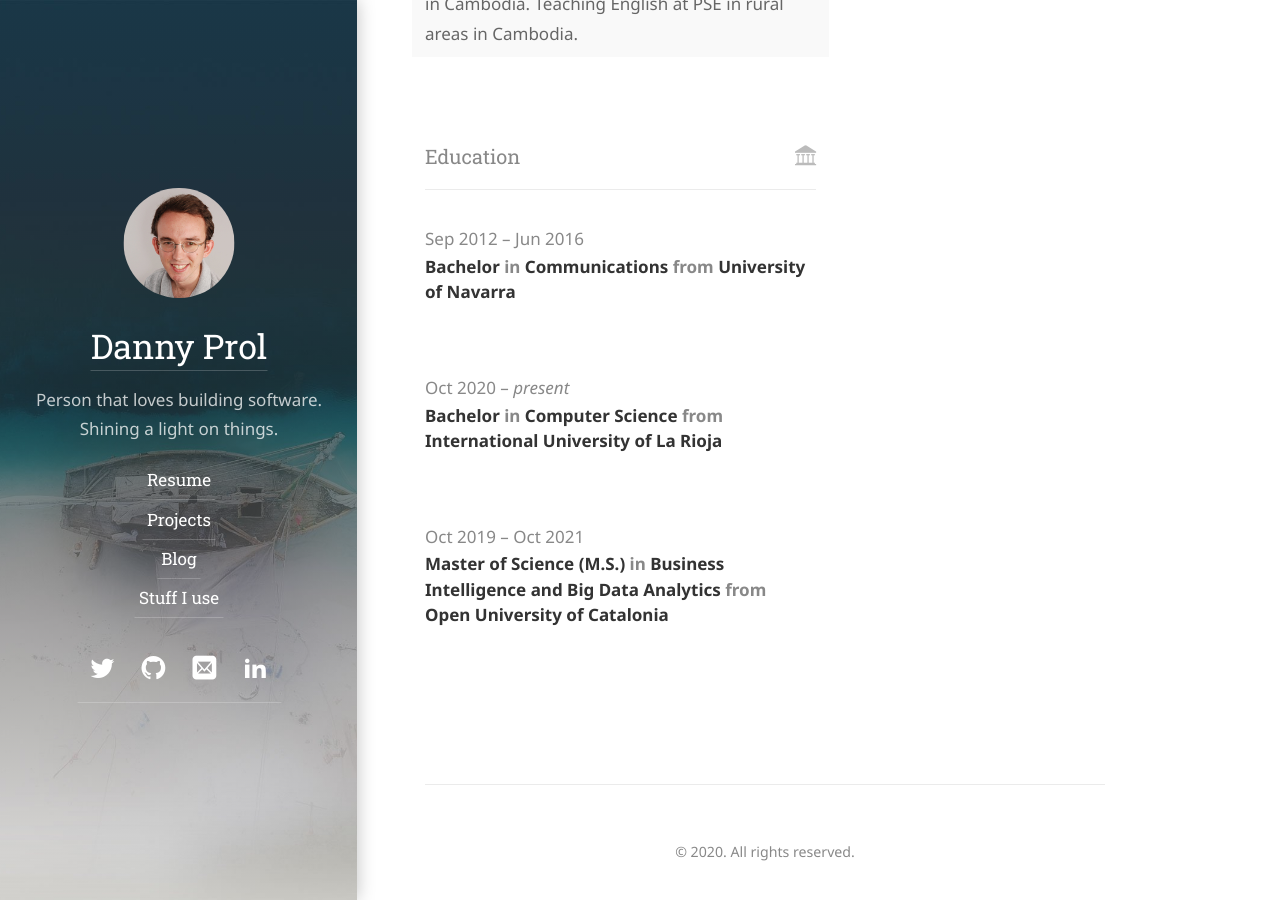
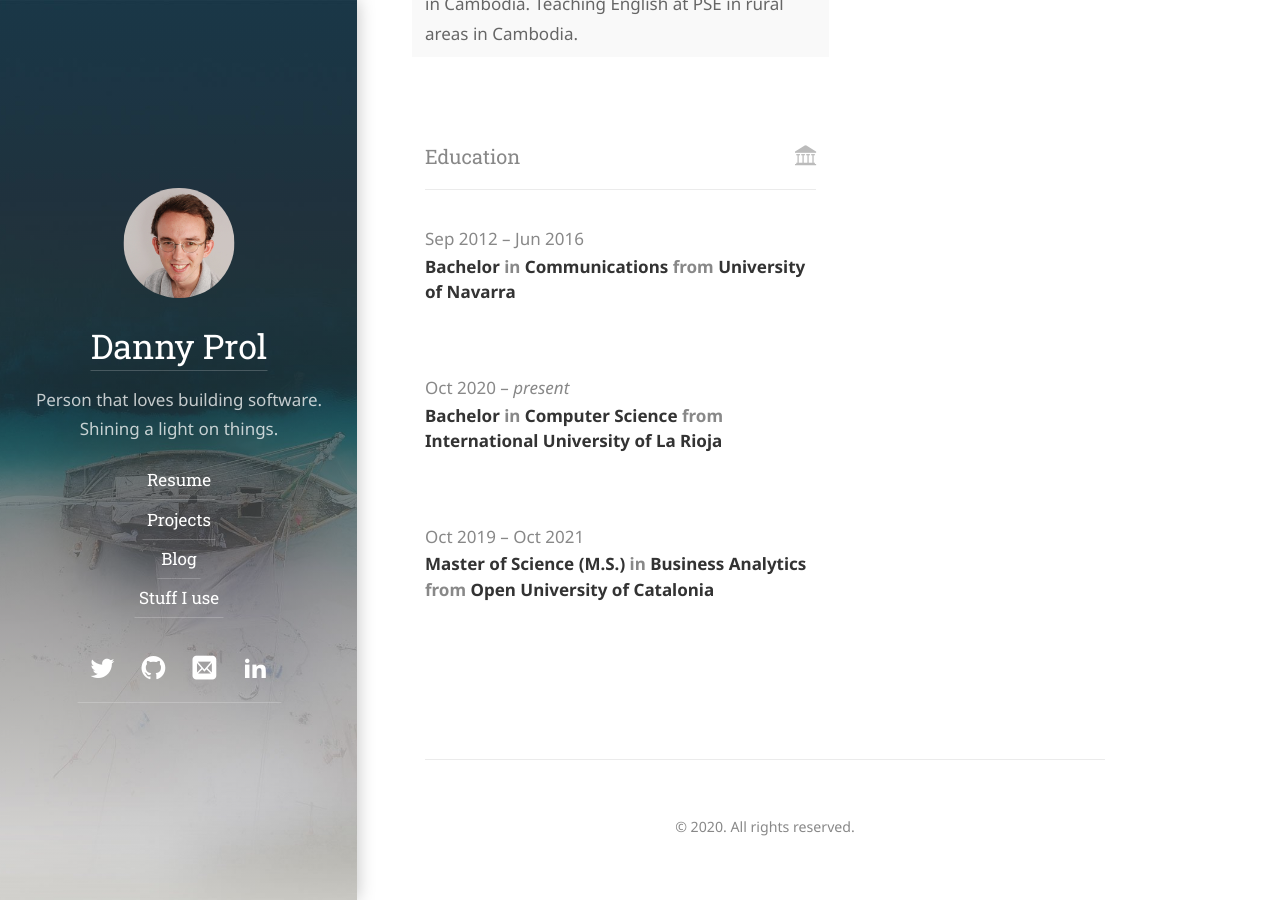
Before and after one commit to dprol/dprol.github.io, a Jekyll site: the page built from resume.md, in a window 1280 px wide and 900 px high, scrolled down 2689 px. Built offline with Jekyll 4.4.1, drawn with Linux system fonts in a browser that asks for light colours; some web fonts are replaced.

Commit message:
Update resume.yml

```diff
--- a/_data/resume.yml
+++ b/_data/resume.yml
@@ -89,7 +89,7 @@ education:
     startDate: "2020-10-08"
     endDate: ""
   - institution: "Open University of Catalonia"
-    area: "Business Intelligence and Big Data Analytics"
+    area: "Business Analytics"
     studyType: "Master of Science (M.S.)"
     startDate: "2019-10-01"
     endDate: "2021-10-01"
```
